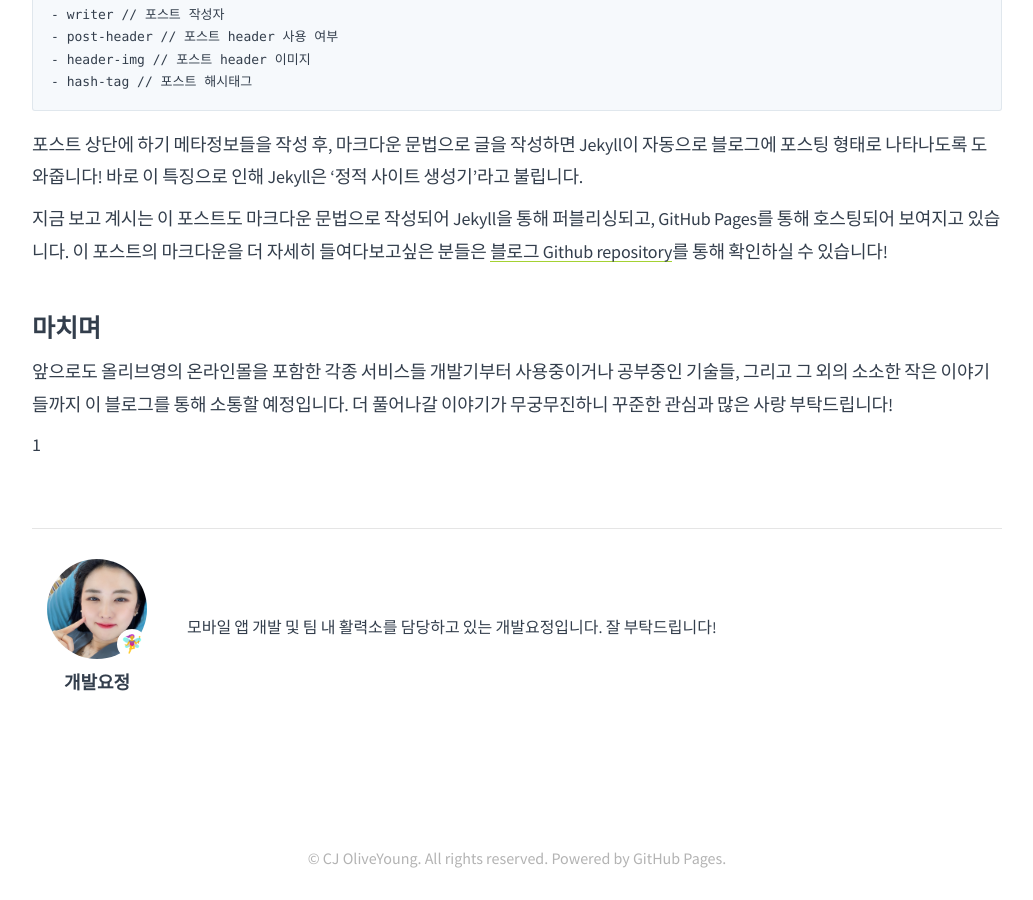
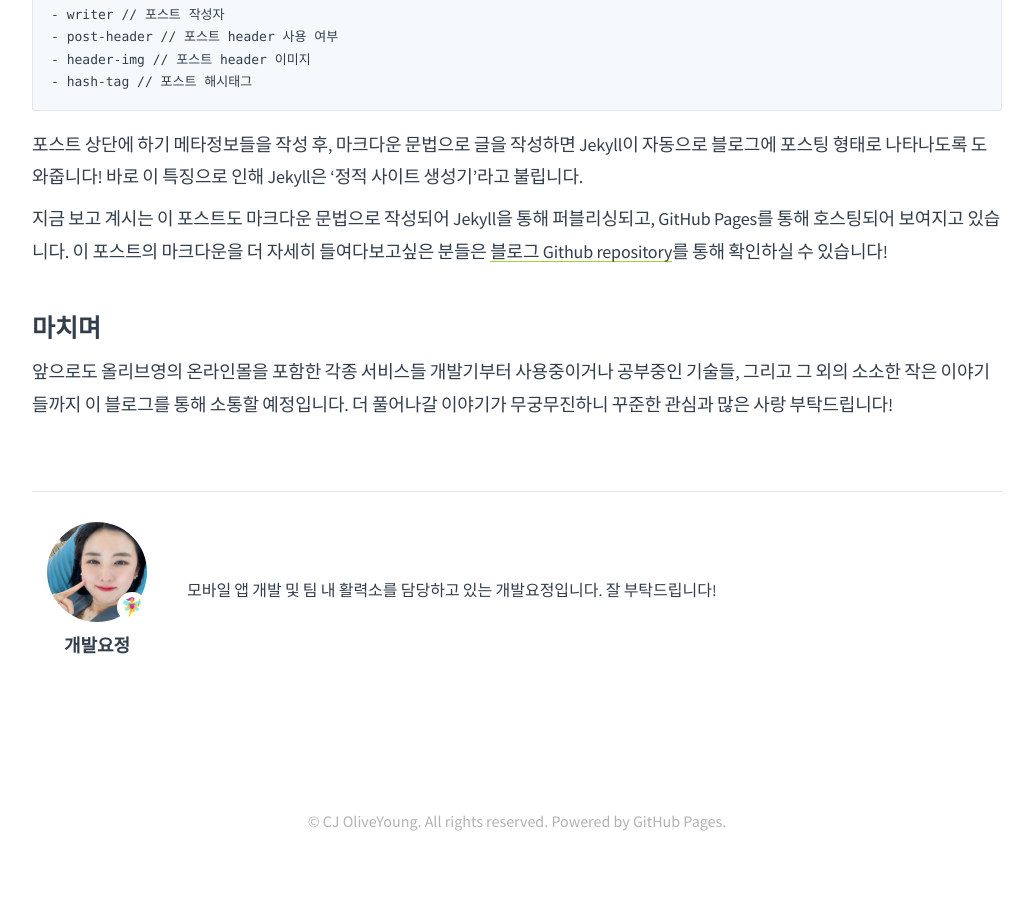
Before and after one commit to tedpark/oy-alldev.github.io, a Jekyll site: the page built from tech/2011091042/index.md, in a window 1280 px wide and 900 px high, scrolled down 5813 px. Shown: the whole window, without its empty margins (123-1156 px from the left). Built offline with Jekyll 4.4.1, drawn with Linux system fonts in a browser that asks for light colours; after the commit the page ends 6676 px from its top, so only the background shows below that.

Commit message:
fix/오타수정

```diff
--- a/_includes/post-footer.html
+++ b/_includes/post-footer.html
@@ -1,4 +1,4 @@
-1{% assign writer = site.data.members | where: 'id', page.writer | first %}
+{% assign writer = site.data.members | where: 'id', page.writer | first %}
 <div class='post-footer'>
   <div class="member_card">
     <div class="thumbnail-container">
```
